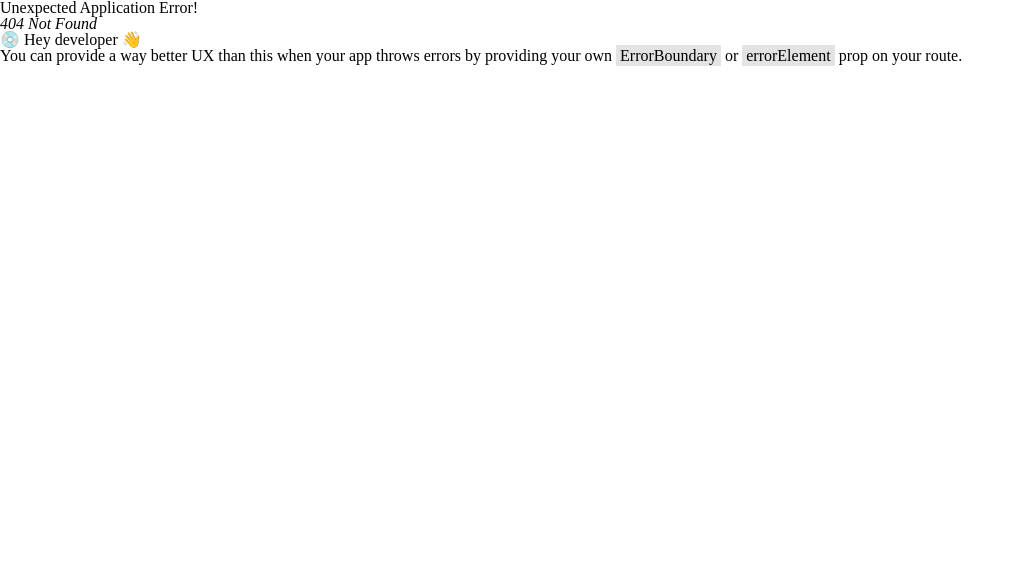
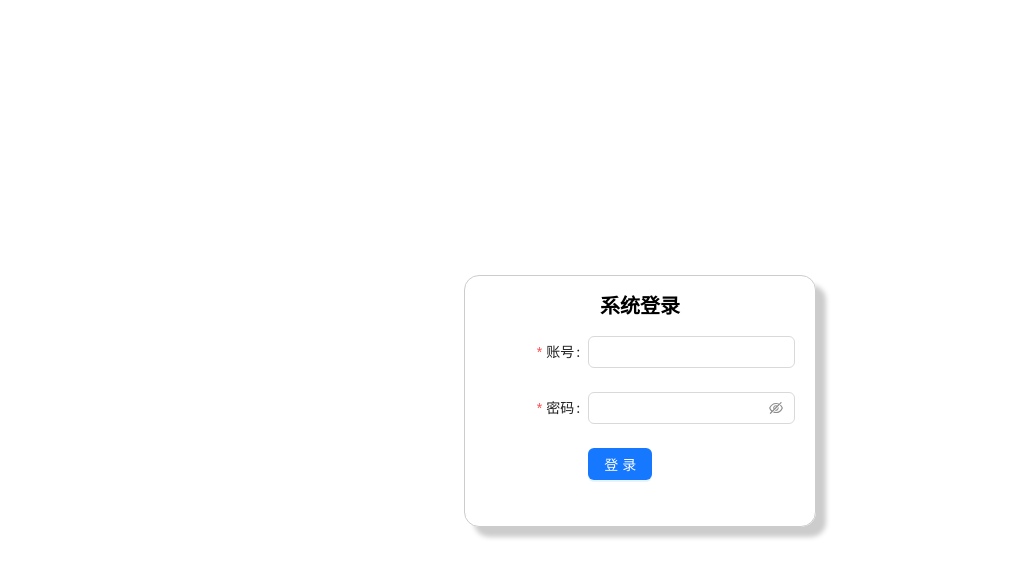
Before and after one commit to coder-WangYu/react-learn-vite, a React (Vite) app: page /login in a window 1280 px wide. Before the commit this address had no page. Shown: the top 578 px of the page, without its empty margins (0-1025 px from the left). Built offline with nearby package versions, Linux system fonts and the light colour scheme.

Commit message:
add：添加登录页

```diff
--- /dev/null
+++ b/src/pages/login/index.jsx
@@ -0,0 +1,50 @@
+import React from 'react';
+import "./index.less";
+import {Button, Form, Input} from "antd";
+
+const Login = () => {
+
+	function onFinish(values) {
+		console.log('Success:', values);
+	}
+
+	return (
+		<div className="login-wrapper">
+			<div className="title">系统登录</div>
+
+			<Form
+				className='login-form'
+				labelCol={{span: 8}}
+				wrapperCol={{span: 16}}
+				style={{maxWidth: 600}}
+				initialValues={{remember: true}}
+				onFinish={onFinish}
+				autoComplete="off"
+			>
+				<Form.Item
+					label="账号"
+					name="username"
+					rules={[{required: true, message: '请输入账号!'}]}
+				>
+					<Input/>
+				</Form.Item>
+
+				<Form.Item
+					label="密码"
+					name="password"
+					rules={[{required: true, message: '请输入密码!'}]}
+				>
+					<Input.Password/>
+				</Form.Item>
+
+				<Form.Item label={null}>
+					<Button type="primary" htmlType="submit">
+						登录
+					</Button>
+				</Form.Item>
+			</Form>
+		</div>
+	);
+};
+
+export default Login;
--- /dev/null
+++ b/src/pages/login/index.less
@@ -0,0 +1,21 @@
+.login-wrapper {
+  position: absolute;
+  width: 350px;
+  height: 250px;
+  border: 1px solid #ccc;
+  box-shadow: 10px 10px 5px #ccc;
+  border-radius: 15px;
+  left: calc(50% - 176px);
+  top: calc(50% - 125px);
+
+  .title {
+    padding-top: 20px;
+    font-size: 20px;
+    font-weight: bold;
+    text-align: center;
+  }
+
+  .login-form {
+    padding: 20px;
+  }
+}
--- a/src/router/index.js
+++ b/src/router/index.js
@@ -9,6 +9,7 @@ import User from "../pages/user/index";
 import Mall from "../pages/mall/index";
 import Page1 from "../pages/others/page1";
 import Page2 from "../pages/others/page2";
+import Login from "../pages/login/index.jsx";
 
 const routes = createBrowserRouter([
 	{
@@ -46,6 +47,10 @@ const routes = createBrowserRouter([
 				],
 			}
 		]
+	},
+	{
+		path: "/login",
+		Component: Login
 	}
 ])
 
```
